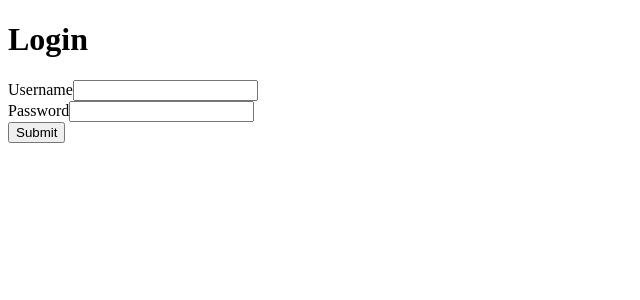
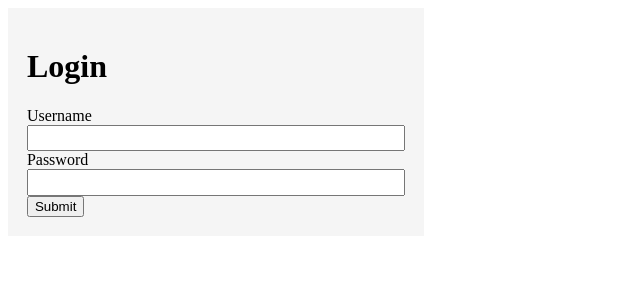
Before and after one commit to Jamdan2/tmon, a React (Create React App) app: page / in a window 1280 px wide. Shown: the top 300 px of the page, without its empty margins (0-640 px from the left). Built offline with nearby package versions, Linux system fonts and the light colour scheme.

Commit message:
begin styling login form

```diff
--- /dev/null
+++ b/src/app/components/LoginForm.css
@@ -0,0 +1,14 @@
+
+#loginForm {
+    background-color: whitesmoke;
+    width: 40%;
+    min-width: 10mm;
+    max-width: 100mm;
+    padding: 5mm;
+}
+
+#loginForm form input {
+    width: 100%;
+    height: 7mm;
+    box-sizing: border-box;
+}
--- a/src/app/components/LoginForm.js
+++ b/src/app/components/LoginForm.js
@@ -1,17 +1,18 @@
-import React, { Component } from 'react';
+import React from 'react';
+import "./LoginForm.css"
 
 const LoginForm = (props) => {
     return (
         <div id="loginForm">
             <form onSubmit={props.onSubmit}>
-                <div>
+                <div className="header">
                     <h1>Login</h1>
                 </div>
-                <div>
+                <div className="usernameContainer">
                     <label>Username</label>
                     <input type="text" value={props.username} onChange={props.onUsernameChange}/>
                 </div>
-                <div>
+                <div className="passwordContainer">
                     <label>Password</label>
                     <input type="password" value={props.password} onChange={props.onPasswordChange}/>
                 </div>
```
